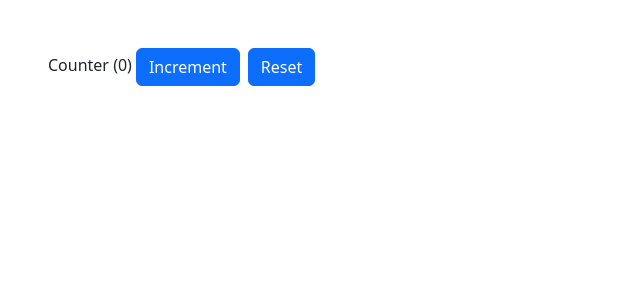
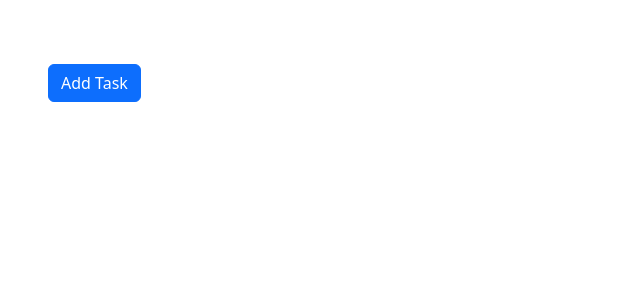
Before and after one commit to pray3m/ReactPlayground, a React (Vite) app: page / in a window 1280 px wide. Shown: the top 300 px of the page, without its empty margins (0-640 px from the left). Built offline with nearby package versions, Linux system fonts and the light colour scheme.

Commit message:
Creating complex actions

```diff
--- a/src/state-management/StateManagement.tsx
+++ b/src/state-management/StateManagement.tsx
@@ -1,9 +1,11 @@
 import Counter from "./Counter";
+import TaskList from "./TaskList";
 
 const StateManagement = () => {
   return (
     <div>
-      <Counter />
+      {/* <Counter /> */}
+      <TaskList />
     </div>
   );
 };
--- a/src/state-management/TaskList.tsx
+++ b/src/state-management/TaskList.tsx
@@ -1,18 +1,22 @@
-import { useState } from "react";
-
-interface Task {
-  id: number;
-  title: string;
-}
+import { useReducer } from "react";
+import taskReducer from "./reducers/taskReducer";
 
 const TaskList = () => {
-  const [tasks, setTasks] = useState<Task[]>([]);
+  // const [tasks, setTasks] = useState<Task[]>([]);
+
+  const [tasks, dispatch] = useReducer(taskReducer, []);
 
   return (
     <>
       <button
         onClick={() =>
-          setTasks([{ id: Date.now(), title: "Task " + Date.now() }, ...tasks])
+          dispatch({
+            type: "ADD",
+            task: {
+              id: Date.now(),
+              title: "Task" + Date.now(),
+            },
+          })
         }
         className="btn btn-primary my-3"
       >
@@ -27,7 +31,7 @@
             <span className="flex-grow-1">{task.title}</span>
             <button
               className="btn btn-outline-danger"
-              onClick={() => setTasks(tasks.filter((t) => t.id !== task.id))}
+              onClick={() => dispatch({ type: "DELETE", taskId: task.id })}
             >
               Delete
             </button>
--- /dev/null
+++ b/src/state-management/reducers/taskReducer.ts
@@ -0,0 +1,27 @@
+interface Task {
+  id: number;
+  title: string;
+}
+
+interface AddTask {
+  type: "ADD";
+  task: Task;
+}
+
+interface DeleteTask {
+  type: "DELETE";
+  taskId: number;
+}
+
+type TaskAction = AddTask | DeleteTask;
+
+const taskReducer = (tasks: Task[], action: TaskAction): Task[] => {
+  switch (action.type) {
+    case "ADD":
+      return [action.task, ...tasks];
+    case "DELETE":
+      return tasks.filter((t) => t.id !== action.taskId);
+  }
+};
+
+export default taskReducer;
```
